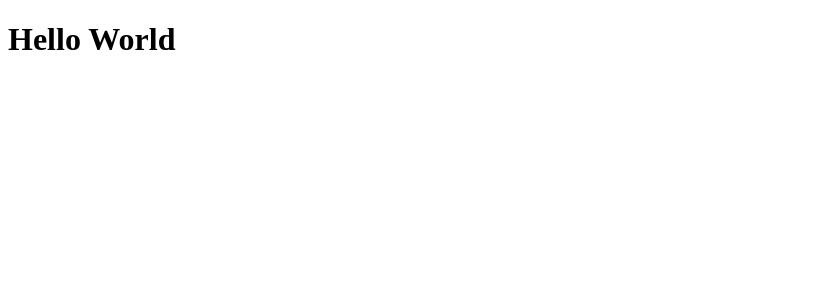
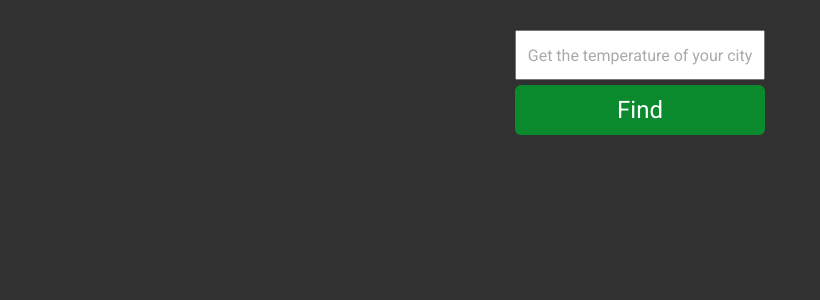
Before and after one commit to allexis096/weather-react-app, a React (Create React App) app: page / in a window 1280 px wide. Shown: the top 300 px of the page, without its empty margins (0-820 px from the left). Built offline with nearby package versions, Linux system fonts and the light colour scheme.

Commit message:
edit: add input and button

```diff
--- a/package.json
+++ b/package.json
@@ -10,9 +10,11 @@
     "@types/node": "^12.0.0",
     "@types/react": "^16.9.0",
     "@types/react-dom": "^16.9.0",
+    "polished": "^3.6.5",
     "react": "^16.13.1",
     "react-dom": "^16.13.1",
     "react-scripts": "3.4.1",
+    "styled-components": "^5.1.1",
     "typescript": "~3.7.2"
   },
   "scripts": {
@@ -37,6 +39,7 @@
     ]
   },
   "devDependencies": {
+    "@types/styled-components": "^5.1.2",
     "@typescript-eslint/eslint-plugin": "^3.7.1",
     "@typescript-eslint/parser": "^3.7.1",
     "eslint": "^7.6.0",
--- a/public/index.html
+++ b/public/index.html
@@ -5,6 +5,7 @@
     <link rel="icon" href="%PUBLIC_URL%/favicon.ico" />
     <meta name="viewport" content="width=device-width, initial-scale=1" />
     <meta name="theme-color" content="#000000" />
+    <link href="https://fonts.googleapis.com/css2?family=Roboto:wght@400;500&display=swap" rel="stylesheet">
     <title>React App</title>
   </head>
   <body>
--- a/src/App.tsx
+++ b/src/App.tsx
@@ -1,5 +1,13 @@
 import React from 'react';
+import { Dashboard } from './pages/Dashboard';
 
-const App: React.FC = () => <h1>Hello World</h1>;
+import GlobalStyle from './styles/global';
+
+const App: React.FC = () => (
+  <>
+    <GlobalStyle />
+    <Dashboard />
+  </>
+);
 
 export { App };
--- /dev/null
+++ b/src/pages/Dashboard/index.tsx
@@ -0,0 +1,16 @@
+import React from 'react';
+import { Container, Card, Content } from './styles';
+
+const Dashboard: React.FC = () => {
+  return (
+    <Container>
+      <Card>
+        <input type="text" placeholder="Get the temperature of your city" />
+        <button type="button">Find</button>
+      </Card>
+      <Content />
+    </Container>
+  );
+};
+
+export { Dashboard };
--- /dev/null
+++ b/src/pages/Dashboard/styles.ts
@@ -0,0 +1,47 @@
+import styled from 'styled-components';
+import { darken } from 'polished';
+
+export const Container = styled.div`
+  height: 100vh;
+`;
+
+export const Card = styled.div`
+  display: flex;
+  flex-direction: column;
+  align-items: center;
+
+  padding-top: 30px;
+
+  input {
+    width: 250px;
+    height: 50px;
+
+    text-align: center;
+
+    &::placeholder {
+      color: #aaa;
+    }
+  }
+
+  button {
+    width: 250px;
+    height: 50px;
+
+    margin-top: 5px;
+
+    border: none;
+    border-radius: 6px;
+
+    color: #fff;
+    font-size: 24px;
+
+    background-color: #0b8a2d;
+    transition: background 0.2s;
+
+    &:hover {
+      background-color: ${darken(0.1, '#0b8a2d')};
+    }
+  }
+`;
+
+export const Content = styled.div``;
--- /dev/null
+++ b/src/styles/global.ts
@@ -0,0 +1,25 @@
+import { createGlobalStyle } from 'styled-components';
+
+export default createGlobalStyle`
+  * {
+    margin: 0;
+    padding: 0;
+    box-sizing: border-box;
+    outline: 0;
+  }
+
+  body {
+    background: #313131;
+    color: #fff;
+    -webkit-font-smoothing: antialiased;
+  }
+
+  body, input, button {
+    font-family: 'Roboto', sans-serif;
+    font-size: 16px;
+  }
+
+  button {
+    cursor: pointer;
+  }
+`;
```
Also changed, not shown: 1 other file (tests, documents, lock files or other folders).
